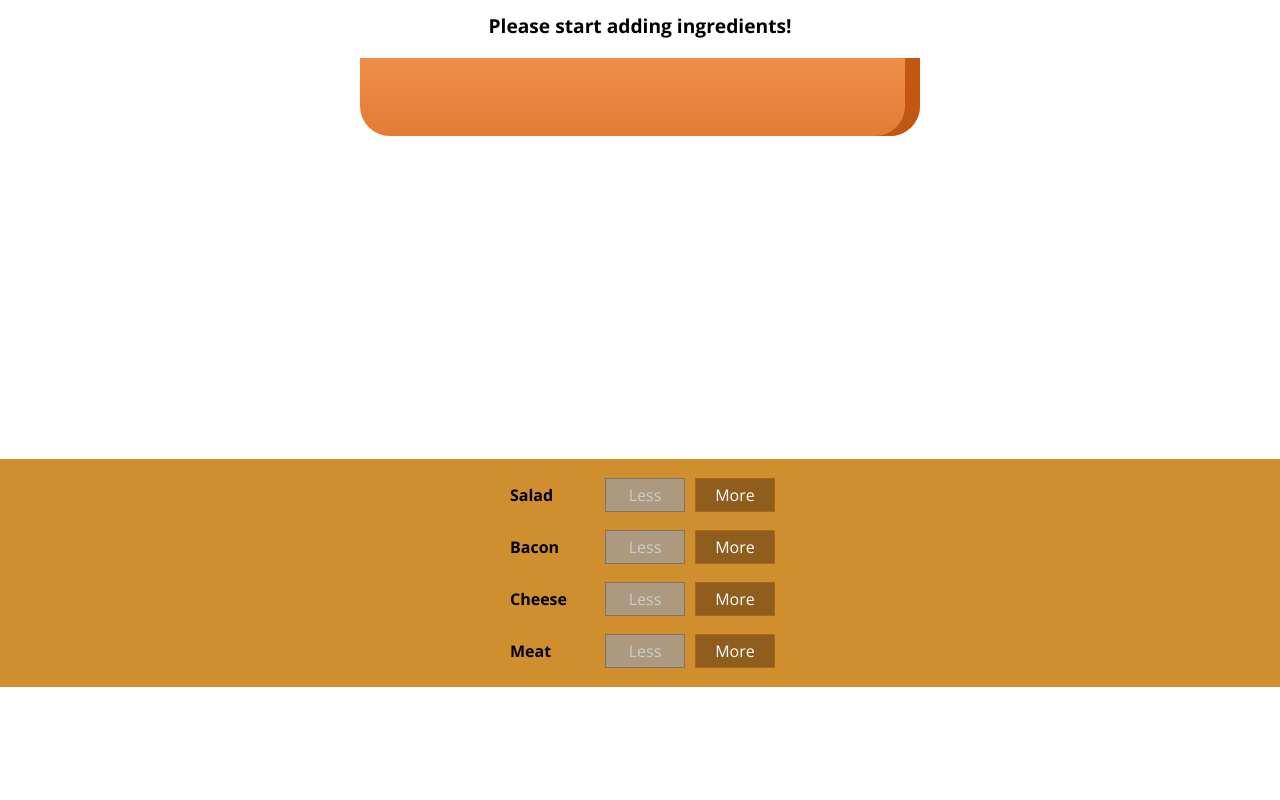
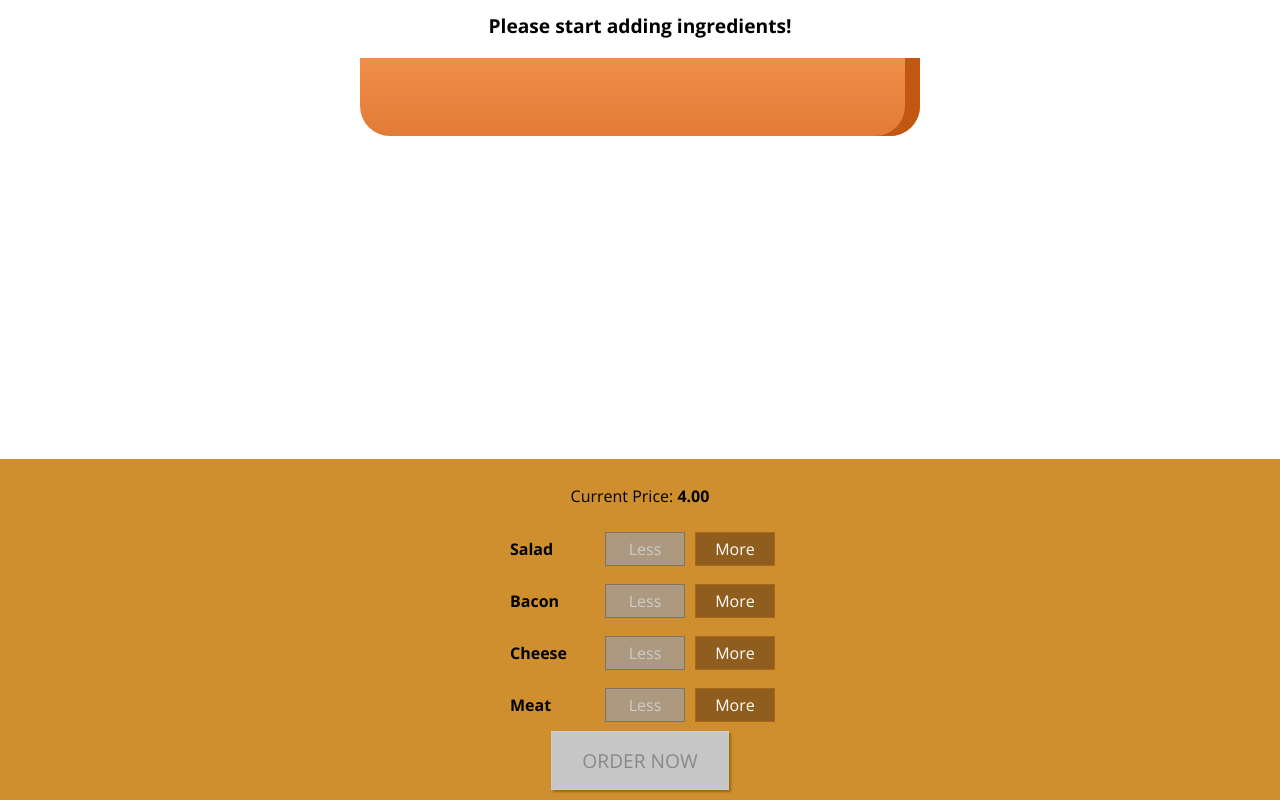
Before and after one commit to ReenaVerma/react-burger-builder-with-hooks, a React app: page / in a window 1280 px wide. Shown: the part 217-1017 px from the top of the page. Before the commit the page ends 904 px from the top, so only its background shows below. Built offline with nearby package versions, Linux system fonts and the light colour scheme.

Commit message:
Chapter 137: Update burron

```diff
--- a/src/components/Burger/BuildControls/BuildControls.css
+++ b/src/components/Burger/BuildControls/BuildControls.css
@@ -8,3 +8,44 @@
     margin: auto;
     padding: 10px 0px;
 }
+
+.OrderButton {
+    background-color: #DAD735;
+    outline: none;
+    cursor: pointer;
+    border: 1px solid #966909;
+    color: #966909;
+    font-family: inherit;
+    font-size: 1.2em;
+    padding: 15px 30px;
+    box-shadow: 2px 2px 2px #966909;
+}
+
+.OrderButton:hover, .OrderButton:active {
+    background-color: #A0DB41;
+    border: 1px solid #966909;
+    color: #966909;
+}
+
+.OrderButton:disabled {
+    background-color: #C7C6C6;
+    cursor: not-allowed;
+    border: 1px solid #ccc;
+    color: #888888;
+}
+
+.OrderButton:not(:disabled) {
+    animation: enable 0.3s linear;
+}
+
+@keyframes enable {
+    0% {
+        transform: scale(1);
+    }
+    60% {
+        transform: scale(1.1);
+    }
+    100% {
+        transform: scale(1);
+    }
+}
--- a/src/components/Burger/BuildControls/BuildControls.js
+++ b/src/components/Burger/BuildControls/BuildControls.js
@@ -15,6 +15,7 @@
 
     <div className={classes.BuildControls}>
         {/* loop through controls to map each element of the array */}
+        <p>Current Price:  <strong>{props.price.toFixed(2)}</strong></p>
         {controls.map( ctrl => (
             <BuildControl
                 key={ctrl.label}
@@ -25,6 +26,9 @@
                 disabled={props.disabled[ctrl.type]}
             />
         ))}
+        <button
+        className={classes.OrderButton}
+        disabled={!props.purchaseable}>ORDER NOW</button>
     </div>
 
 );
--- a/src/containers/BurgerBuilder/BurgerBuilder.js
+++ b/src/containers/BurgerBuilder/BurgerBuilder.js
@@ -21,8 +21,23 @@
             cheese: 0,
             meat: 0
         },
-        totalPrice: 4
+        totalPrice: 4,
+        purchaseable: false
     }
+
+    updatePurchaseState = (ingredients) => {
+        // const ingredients = {...this.state.ingredients};
+
+        const sum = Object.keys(ingredients)
+            .map(igkey => {
+                return ingredients[igkey]; //return new value and replace the old value
+            })
+            .reduce((sum, el) => { //call reduce to turn this into a single number (the sum of all ingredients)
+                return sum + el;
+            }, 0); // 0 if there are no ingredients added
+
+            this.setState({ purchaseable: sum > 0 });  //will be true or false. True if more than 1 ingredient
+        };
 
     addIngredientHandler = (type) => {
         // need to know first what is the old ingredient count and access for given type
@@ -39,6 +54,7 @@
         const newPrice = oldPrice + priceAddition;
 
         this.setState({ totalPrice: newPrice, ingredients: updatedIngredients});
+        this.updatePurchaseState(updatedIngredients);
     }
 
     removeIngredientHandler = (type) => {
@@ -61,6 +77,7 @@
         const newPrice = oldPrice - priceDeduction;
 
         this.setState({ totalPrice: newPrice, ingredients: updatedIngredients});
+        this.updatePurchaseState(updatedIngredients);
 
     }
 
@@ -73,6 +90,7 @@
         for (let key in disableInfo) {
             // true will be assigned if disabled
             disableInfo[key] = disableInfo[key] <= 0;
+            console.log('key', key);
             console.log('disableInfo[key]', disableInfo[key]);
         }
         // {salad: true, meat: false...}
@@ -84,6 +102,8 @@
                     ingredientAdded={this.addIngredientHandler}
                     ingredientRemoved={this.removeIngredientHandler}
                     disabled={disableInfo}
+                    price={this.state.totalPrice}
+                    purchaseable={this.state.purchaseable}
                 />
             </Aux>
         );
```
